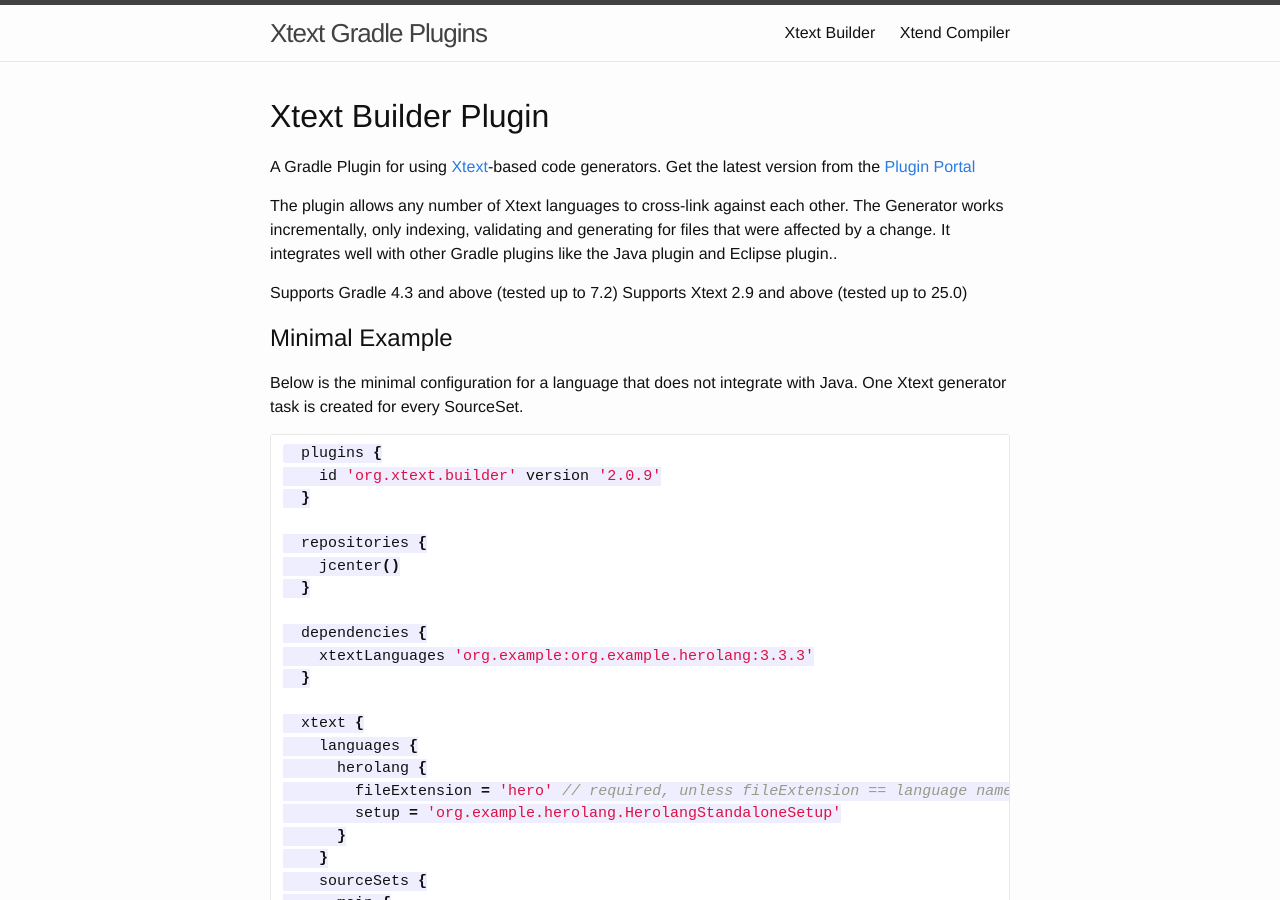
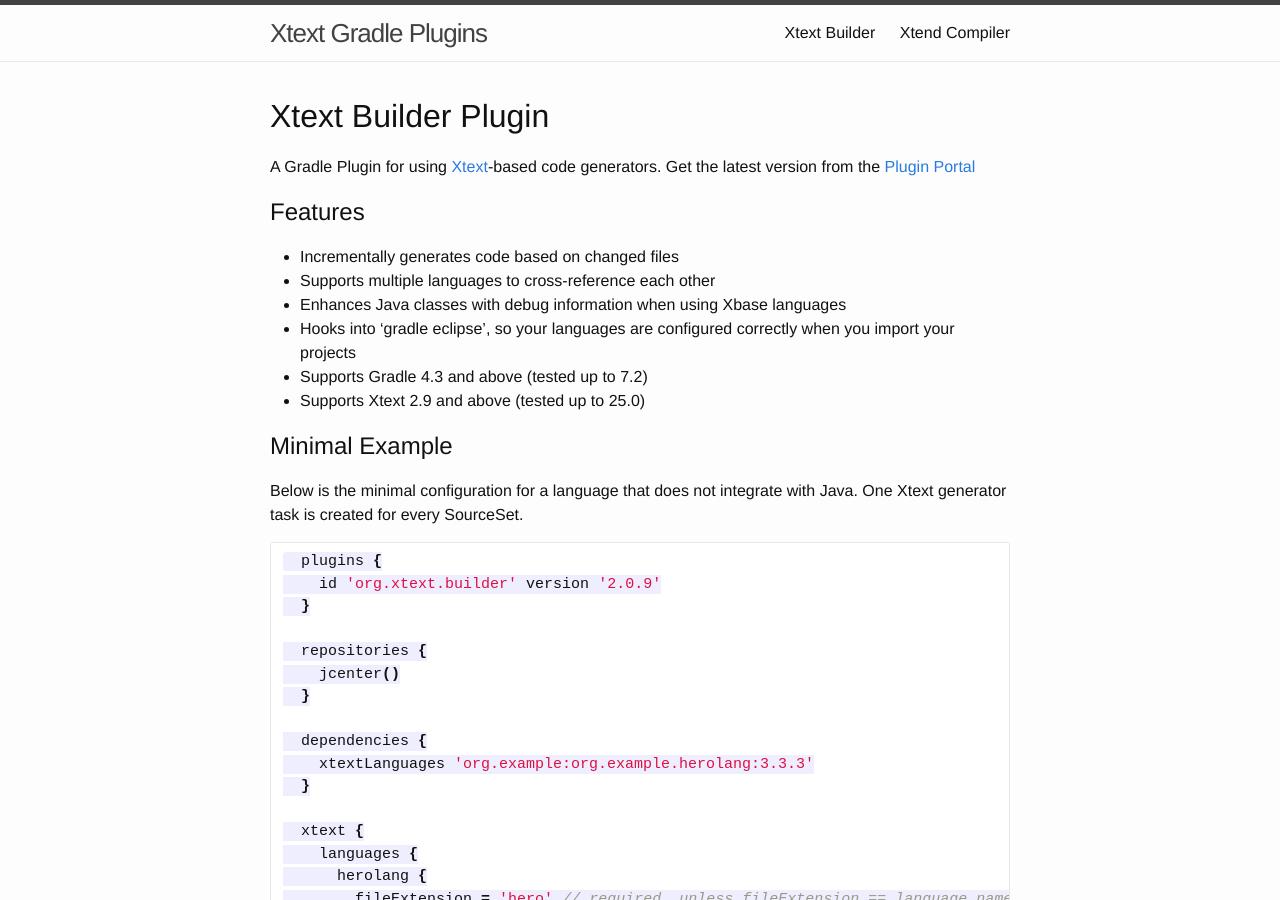
Before and after one commit to xtext/xtext-gradle-plugin, a Jekyll site: the page built from xtext-builder.md, in a window 1280 px wide and 900 px high. Built offline with Jekyll 4.4.1, drawn with Linux system fonts in a browser that asks for light colours.

Commit message:
Improve formatting

```diff
--- a/xtext-builder.md
+++ b/xtext-builder.md
@@ -9,10 +9,16 @@
 
 A Gradle Plugin for using [Xtext](http://xtext.org)-based code generators. Get the latest version from the [Plugin Portal](http://plugins.gradle.org/plugin/org.xtext.builder)
 
-The plugin allows any number of Xtext languages to cross-link against each other. The Generator works incrementally, only indexing, validating and generating for files that were affected by a change. It integrates well with other Gradle plugins like the Java plugin and Eclipse plugin..
 
-Supports Gradle 4.3 and above (tested up to 7.2)
-Supports Xtext 2.9 and above (tested up to 25.0)
+Features
+--------
+
+- Incrementally generates code based on changed files
+- Supports multiple languages to cross-reference each other
+- Enhances Java classes with debug information when using Xbase languages
+- Hooks into 'gradle eclipse', so your languages are configured correctly when you import your projects
+- Supports Gradle 4.3 and above (tested up to 7.2)
+- Supports Xtext 2.9 and above (tested up to 25.0)
 
 Minimal Example
 ---------------
```
